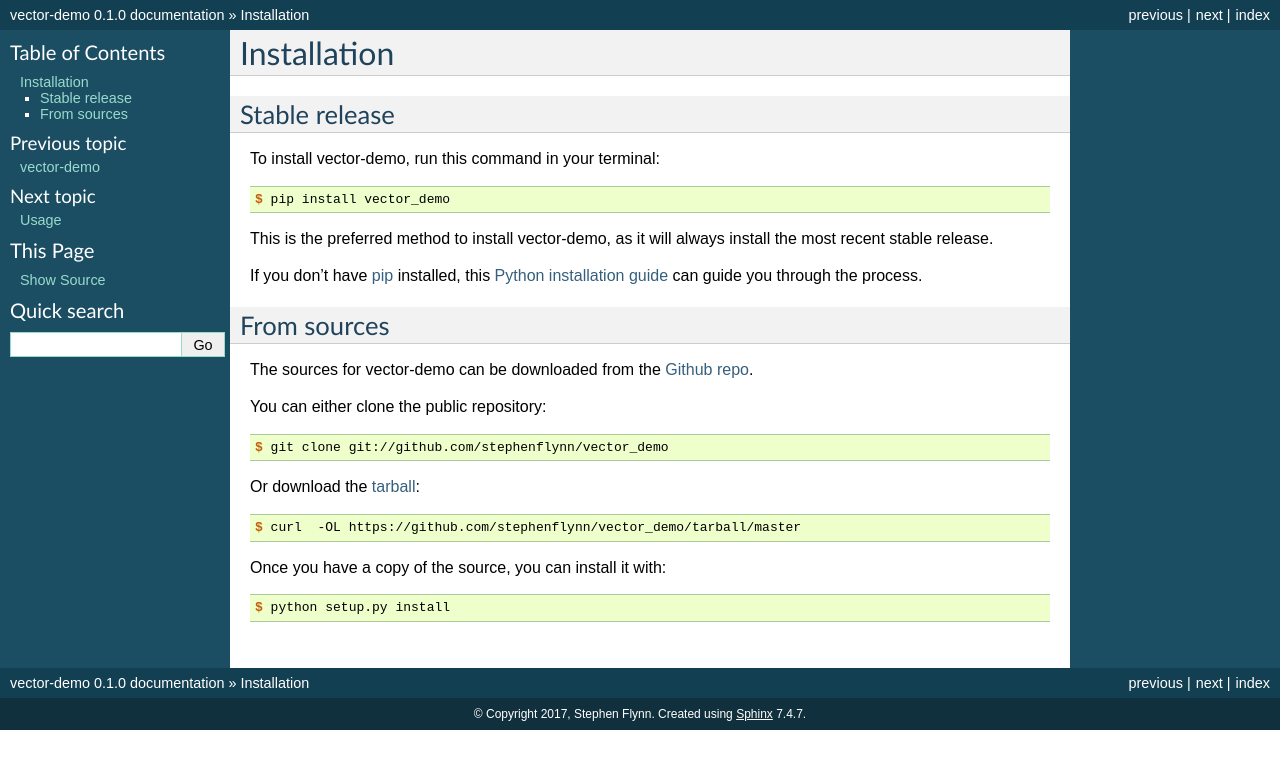
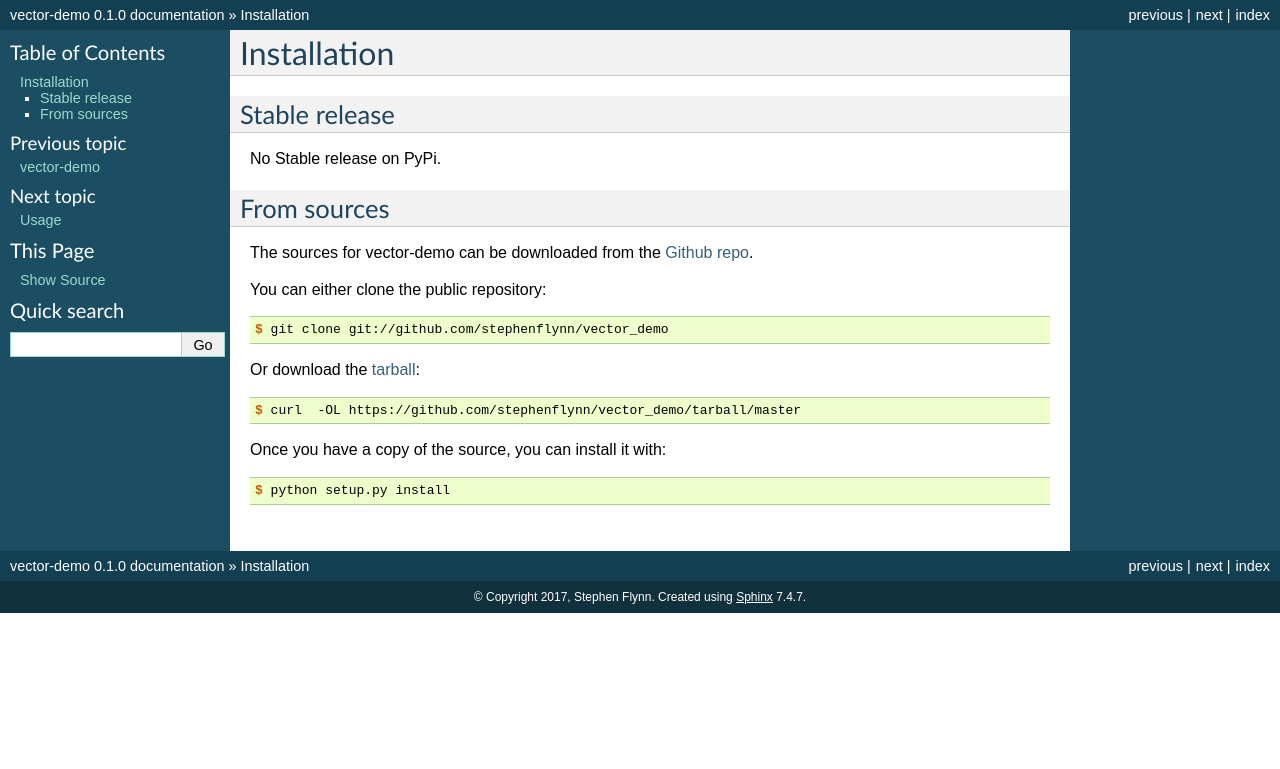
Before and after one commit to stephenflynn/vector_demo, a Sphinx documentation site: the page built from docs/installation.rst, in a window 1280 px wide. Shown: the top 769 px of the page. Built offline with Sphinx 7.4.7, drawn with Linux system fonts in a browser that asks for light colours; pages that are not in the unit, such as notebooks, are missing from menus.

```diff
--- a/CONTRIBUTING.rst
+++ b/CONTRIBUTING.rst
@@ -101,7 +101,7 @@ Before you submit a pull request, check that it meets these guidelines:
 2. If the pull request adds functionality, the docs should be updated. Put
    your new functionality into a function with a docstring, and add the
    feature to the list in README.rst.
-3. The pull request should work for Python 2.6, 2.7, 3.3, 3.4 and 3.5, and for PyPy. Check
+3. The pull request should work for Python 3.3, 3.4 and 3.5. Check
    https://travis-ci.org/stephenflynn/vector_demo/pull_requests
    and make sure that the tests pass for all supported Python versions.
 
--- a/README.rst
+++ b/README.rst
@@ -28,7 +28,9 @@ A basic implementation of a Vector as a Python object.
 Features
 --------
 
-* TODO
+* Vector magnitude calculation.
+* Calculation of dot product between two vectors.
+* Calculation of Cosine of the angle between two vectors.
 
 Credits
 ---------
--- a/docs/installation.rst
+++ b/docs/installation.rst
@@ -8,20 +8,7 @@ Installation
 Stable release
 --------------
 
-To install vector-demo, run this command in your terminal:
-
-.. code-block:: console
-
-    $ pip install vector_demo
-
-This is the preferred method to install vector-demo, as it will always install the most recent stable release.
-
-If you don't have `pip`_ installed, this `Python installation guide`_ can guide
-you through the process.
-
-.. _pip: https://pip.pypa.io
-.. _Python installation guide: http://docs.python-guide.org/en/latest/starting/installation/
-
+No Stable release on PyPi.
 
 From sources
 ------------
--- a/setup.py
+++ b/setup.py
@@ -12,17 +12,14 @@ with open('HISTORY.rst') as history_file:
     history = history_file.read()
 
 requirements = [
-    # TODO: put package requirements here
 ]
 
 setup_requirements = [
     'pytest-runner',
-    # TODO(stephenflynn): put setup requirements (distutils extensions, etc.) here
 ]
 
 test_requirements = [
     'pytest',
-    # TODO: put package test requirements here
 ]
 
 setup(
@@ -45,7 +42,6 @@ setup(
         'Intended Audience :: Developers',
         'License :: OSI Approved :: MIT License',
         'Natural Language :: English',
-        'Programming Language :: Python :: 3',
         'Programming Language :: Python :: 3.3',
         'Programming Language :: Python :: 3.4',
         'Programming Language :: Python :: 3.5',
```
Also changed, not shown: HISTORY.rst (+6 -1 lines), .travis.yml, 1 other file.
